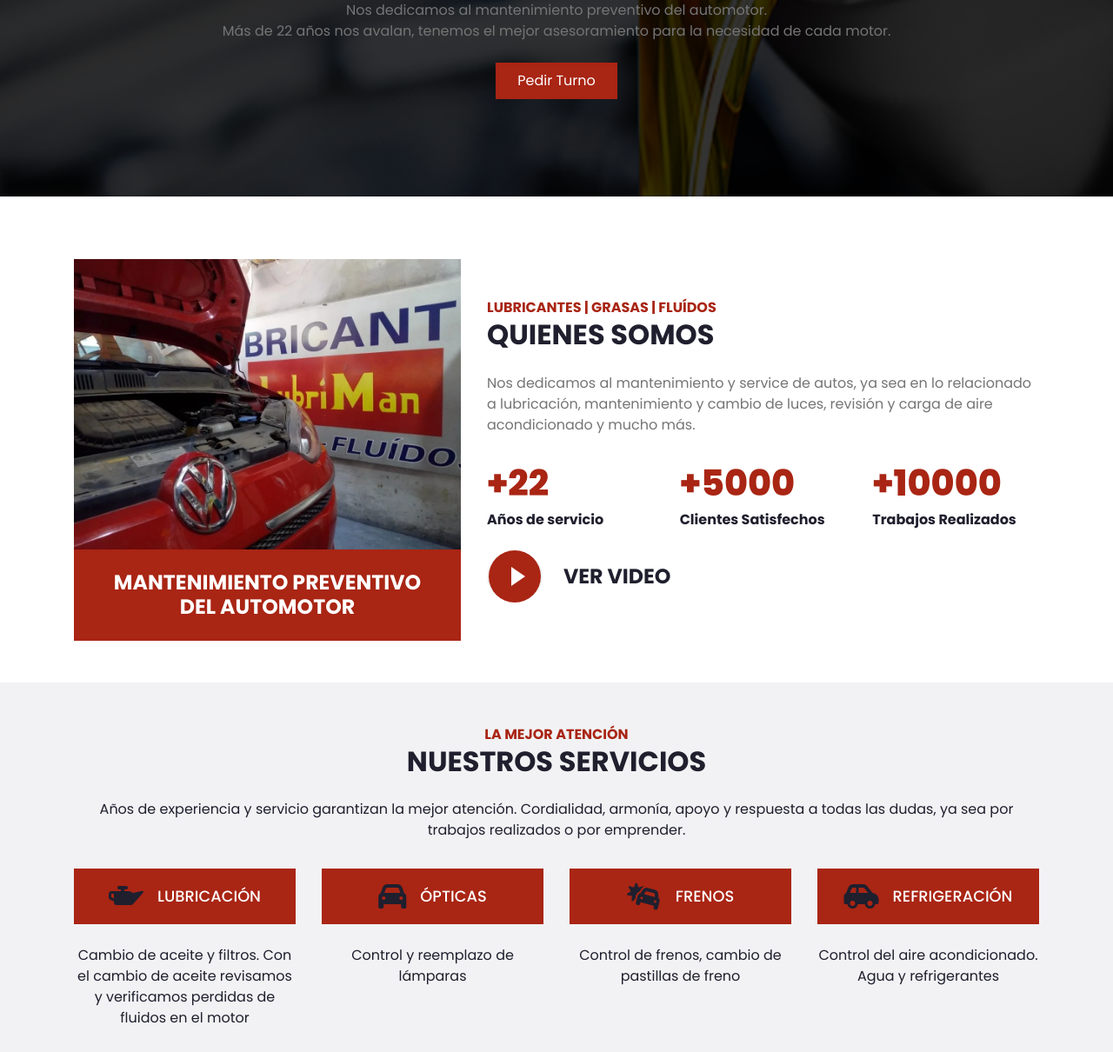
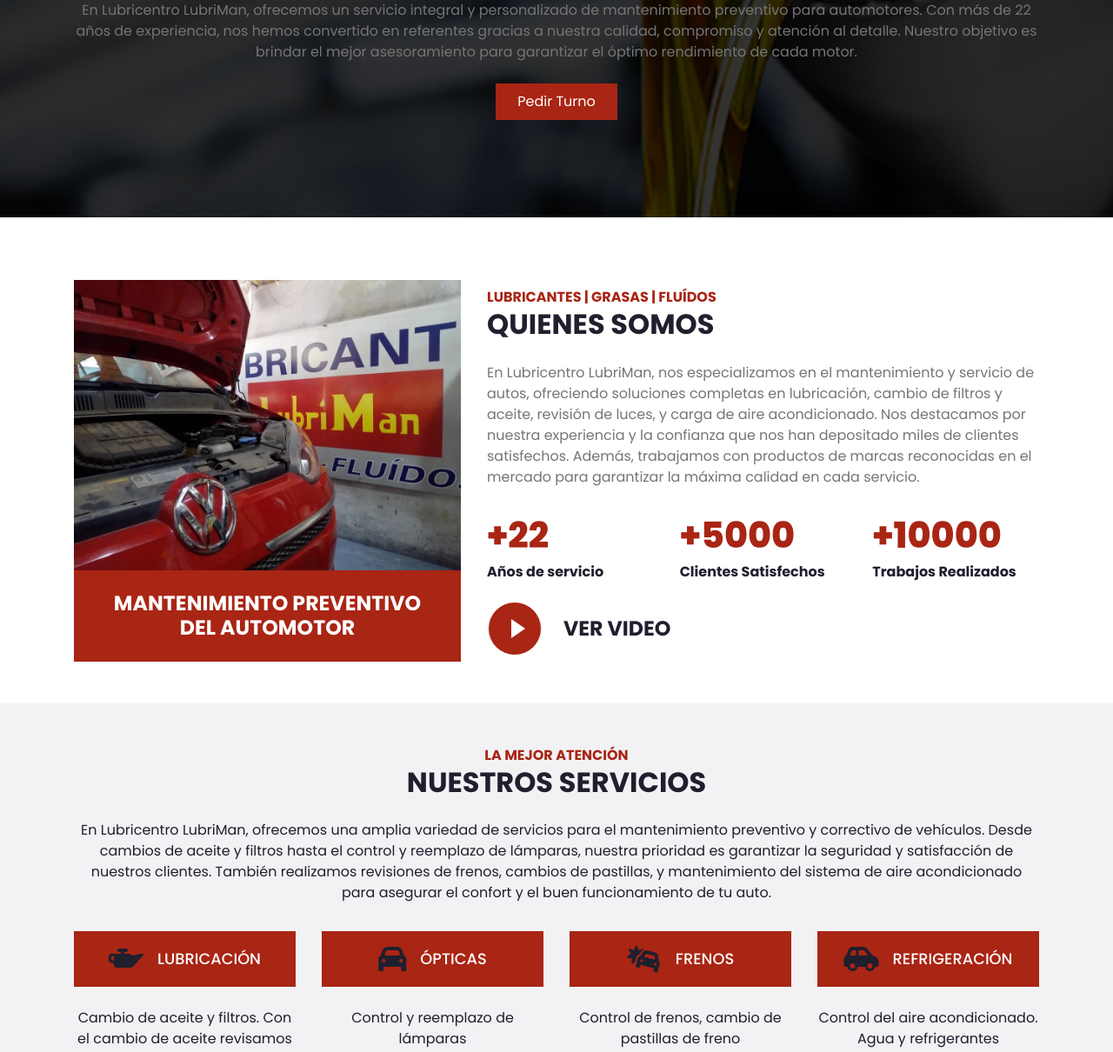
Before and after one commit to zamparg/Lubriman, a plain HTML site: page index.html in a window 1280 px wide. Shown: the part 390-1600 px from the top of the page at 87% size. Drawn offline with nearby package versions, Linux system fonts and the light colour scheme.

Commit message:
Ajuste SEO

```diff
--- a/index.html
+++ b/index.html
@@ -63,8 +63,8 @@
             <figure class="mb-2 px-lg-5">
                 <img src="./img/logo.png" alt="Lubricentro Lubriman" class="mb-2 img-fluid px-lg-5" loading="lazy">
             </figure>
-            <p class="mb-4">Nos dedicamos al mantenimiento preventivo del automotor. <br>Más de 22 años nos avalan,
-                tenemos el mejor asesoramiento para la necesidad de cada motor.</p>
+            <p class="mb-4">En Lubricentro LubriMan, ofrecemos un servicio integral y personalizado de mantenimiento preventivo para automotores. Con más de 22 años de experiencia, nos hemos convertido en referentes gracias a nuestra calidad, compromiso y atención al detalle. Nuestro objetivo es brindar el mejor asesoramiento para garantizar el óptimo rendimiento de cada motor.</p>
+
             <a href="https://wa.link/scphml" class="btn btn-primary py-2 px-4 boton" aria-label="Pedir turno por whatsapp">Pedir Turno</a>
 
         </div>
@@ -87,9 +87,8 @@
                 <div class="col-lg-7">
                     <span class="text-primary text-uppercase font-weight-bold">Lubricantes | Grasas | Fluídos</span>
                     <h2 class="mb-4 text-uppercase">Quienes somos</h2>
-                    <p class="mb-4">Nos dedicamos al mantenimiento y service de autos, ya sea en lo relacionado a
-                        lubricación, mantenimiento y cambio de luces, revisión y carga de aire acondicionado y mucho
-                        más.</p>
+                    <p class="mb-4">En Lubricentro LubriMan, nos especializamos en el mantenimiento y servicio de autos, ofreciendo soluciones completas en lubricación, cambio de filtros y aceite, revisión de luces, y carga de aire acondicionado. Nos destacamos por nuestra experiencia y la confianza que nos han depositado miles de clientes satisfechos. Además, trabajamos con productos de marcas reconocidas en el mercado para garantizar la máxima calidad en cada servicio.</p>
+
 
 
                     <div class="row">
@@ -146,8 +145,8 @@
             <div class="text-center pb-2">
                 <span class="text-primary text-uppercase font-weight-bold">La mejor atención</span>
                 <h2 class="mb-4 text-uppercase">Nuestros Servicios</h2>
-                <p class="mb-4 text-dark">Años de experiencia y servicio garantizan la mejor atención. Cordialidad, armonía, apoyo
-                    y respuesta a todas las dudas, ya sea por trabajos realizados o por emprender.</p>
+                <p class="mb-4 text-dark">En Lubricentro LubriMan, ofrecemos una amplia variedad de servicios para el mantenimiento preventivo y correctivo de vehículos. Desde cambios de aceite y filtros hasta el control y reemplazo de lámparas, nuestra prioridad es garantizar la seguridad y satisfacción de nuestros clientes. También realizamos revisiones de frenos, cambios de pastillas, y mantenimiento del sistema de aire acondicionado para asegurar el confort y el buen funcionamiento de tu auto.</p>
+
             </div>
             <div class="row mb-3">
                 <div class="col-lg-3 col-md-6 text-center">
@@ -240,7 +239,8 @@
                 <div class="col-lg-7 py-5 py-lg-0">
                     <span class="text-primary text-uppercase font-weight-bold">Amplia disponibilidad</span>
                     <h2 class="mb-4 text-uppercase ">Horarios de Atención</h2>
-                    <!-- <p class="mb-4">Dolores lorem lorem ipsum sit et ipsum. Sadip sea amet diam dolore sed et. Sit rebum labore sit sit ut vero no sit. Et elitr stet dolor sed sit et sed ipsum et kasd ut. Erat duo eos et erat sed diam duo</p> -->
+                    <p class="text-dark mt-4">En Lubricentro LubriMan, nos enorgullece brindar un servicio de excelencia que combina experiencia, calidad y atención personalizada. Cada cliente es único, y nuestro equipo está capacitado para ofrecer soluciones adaptadas a las necesidades específicas de tu vehículo. Trabajamos con marcas de prestigio para garantizar durabilidad y rendimiento en cada producto que utilizamos. Ven a visitarnos y descubre por qué somos la mejor opción para el cuidado de tu auto.</p>
+
                     <ul class="list-inline">
                         <li>
                             <h3 class="fs-small text-capitalize"><i class="far fa-dot-circle text-primary mr-3"></i>Lunes a Viernes de 15 a 19hs. </h3>
```
